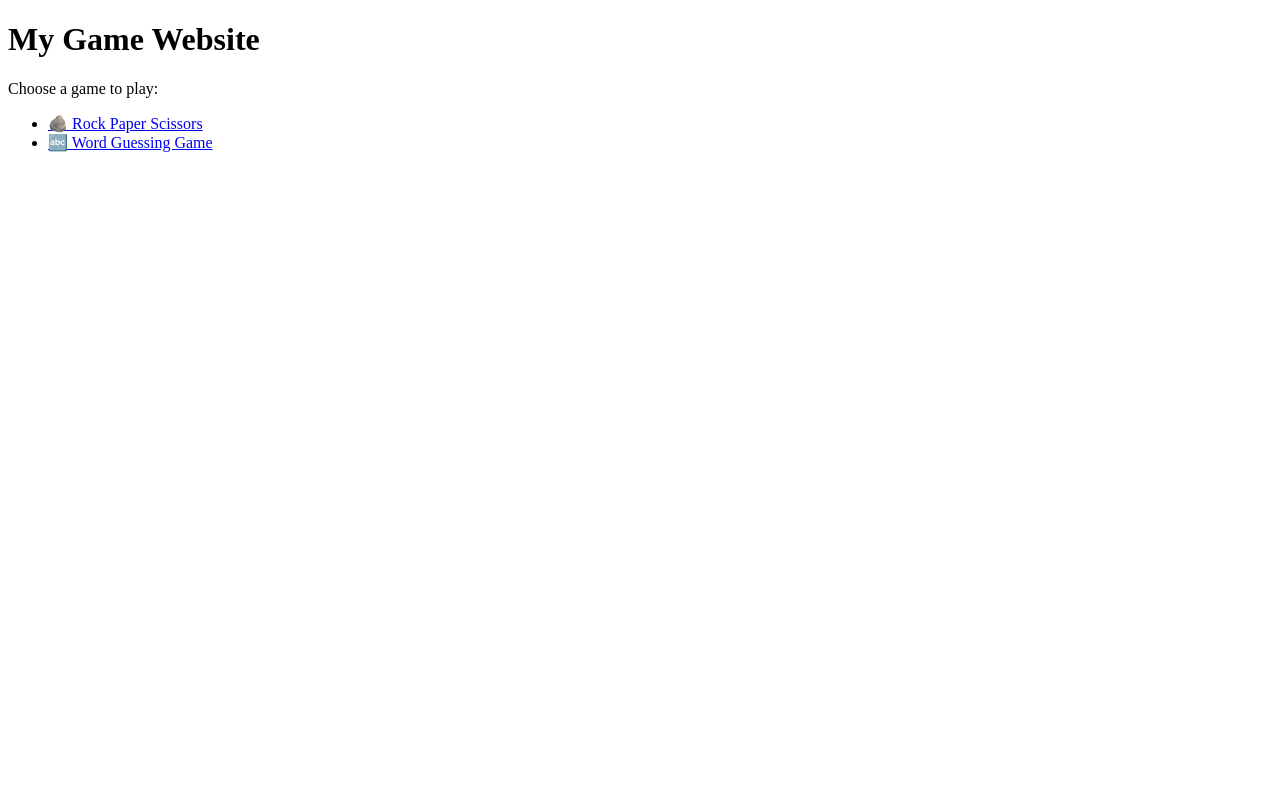
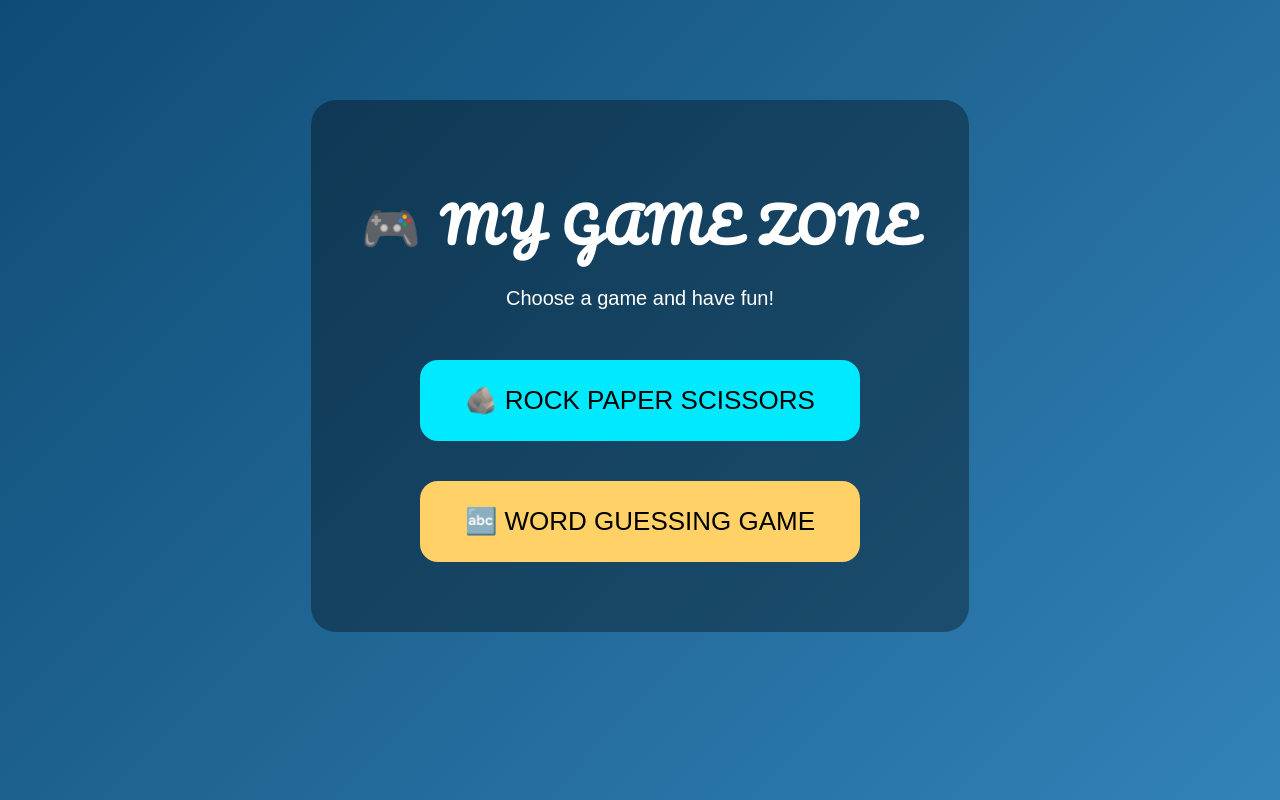
Before and after one commit to xhiyanx/the-games-, a plain HTML site: page index.html in a window 1280 px wide. Drawn offline with Linux system fonts and the light colour scheme.

Commit message:
Update index.html

```diff
--- a/index.html
+++ b/index.html
@@ -2,16 +2,81 @@
 <html>
 <head>
   <title>My Game Website</title>
+
+  <!-- Fancy handwriting font -->
+  <link href="https://fonts.googleapis.com/css2?family=Pacifico&display=swap" rel="stylesheet">
+
+  <style>
+    body {
+      margin: 0;
+      height: 100vh;
+      background: linear-gradient(135deg, #0f4c75, #3282b8);
+      font-family: Arial, sans-serif;
+      color: white;
+      text-align: center;
+    }
+
+    .box {
+      margin-top: 100px;
+      background: rgba(0, 0, 0, 0.35);
+      padding: 50px;
+      border-radius: 25px;
+      display: inline-block;
+    }
+
+    h1 {
+      font-family: 'Pacifico', cursive;
+      font-size: 48px;
+      letter-spacing: 3px;
+      margin-bottom: 20px;
+    }
+
+    p {
+      font-size: 20px;
+      margin-bottom: 30px;
+    }
+
+    button {
+      margin: 20px;
+      padding: 25px 45px;
+      font-size: 26px;
+      border: none;
+      border-radius: 18px;
+      cursor: pointer;
+      transition: transform 0.2s, box-shadow 0.2s;
+    }
+
+    button:hover {
+      transform: scale(1.15);
+      box-shadow: 0 0 20px white;
+    }
+
+    .rps {
+      background-color: #00eaff;
+    }
+
+    .word {
+      background-color: #ffd166;
+    }
+  </style>
 </head>
+
 <body>
 
-<h1> My Game Website</h1>
-<p>Choose a game to play:</p>
+  <div class="box">
+    <h1>🎮 MY GAME ZONE</h1>
+    <p>Choose a game and have fun!</p>
 
-<ul>
-  <li><a href="rockpaper.html">🪨 Rock Paper Scissors</a></li>
-  <li><a href="wordgame.html">🔤 Word Guessing Game</a></li>
-</ul>
+    <a href="rockpaper.html">
+      <button class="rps">🪨 ROCK PAPER SCISSORS</button>
+    </a>
+
+    <br>
+
+    <a href="wordgame.html">
+      <button class="word">🔤 WORD GUESSING GAME</button>
+    </a>
+  </div>
 
 </body>
 </html>
```
